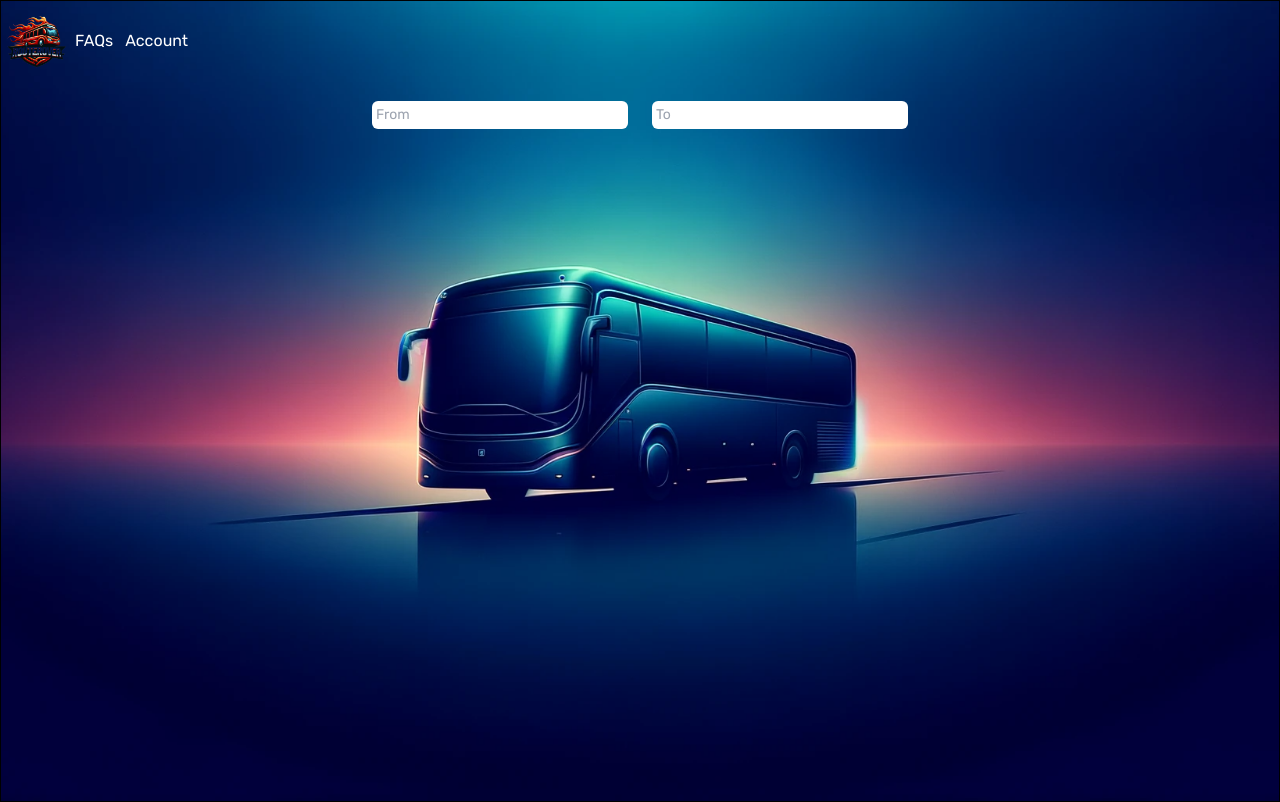
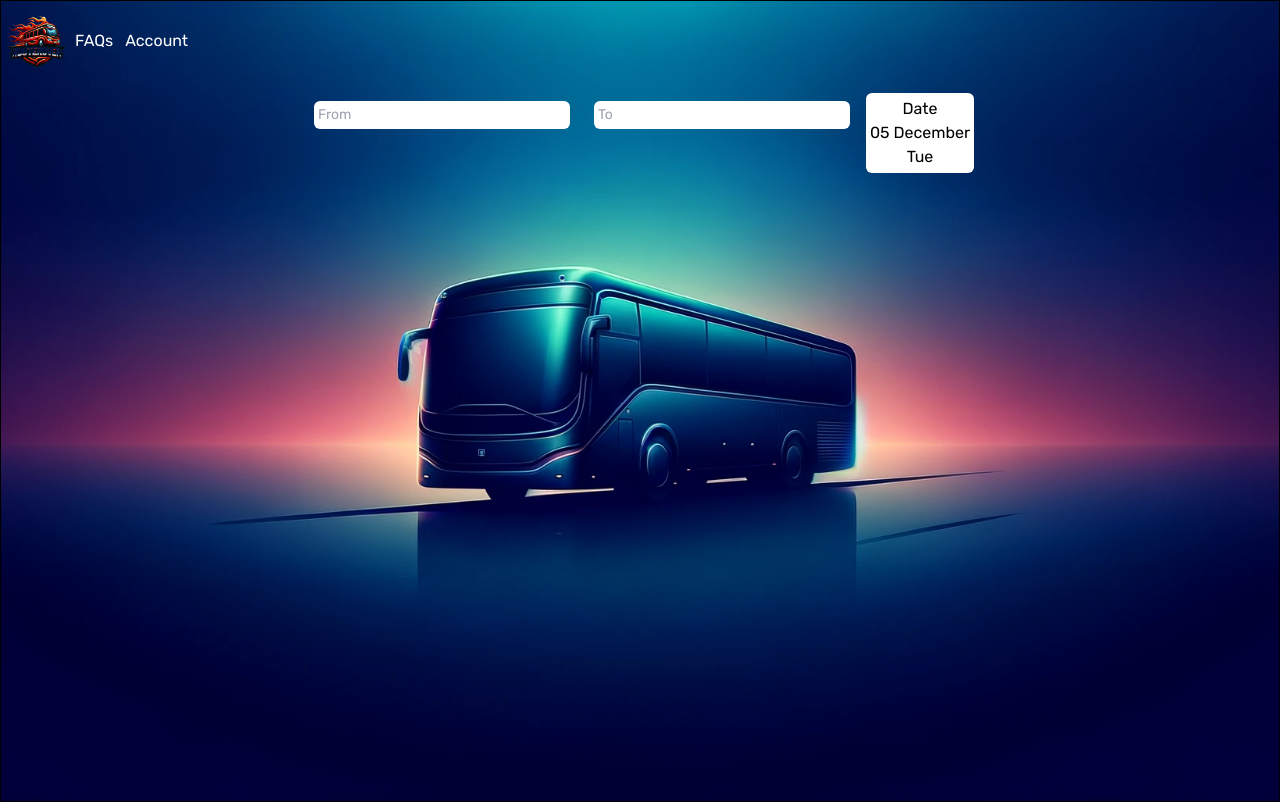
Before and after one commit to VinayKale1998/bus-reserve, a React (Vite) app in the folder FrontEnd/: page / in a window 1280 px wide. Built offline with nearby package versions, Linux system fonts and the light colour scheme; a web font is replaced by a local one.

Commit message:
Date picker added

```diff
--- a/FrontEnd/package.json
+++ b/FrontEnd/package.json
@@ -12,14 +12,20 @@
   "dependencies": {
     "@reduxjs/toolkit": "^2.0.1",
     "@types/google.maps": "^3.54.10",
+    "@types/moment": "^2.13.0",
+    "@types/react-datepicker": "^4.19.3",
+    "@types/react-icons": "^3.0.0",
     "@types/react-router-dom": "^5.3.3",
     "autoprefixer": "^10.4.16",
     "axios": "^1.6.2",
     "loadash": "^1.0.0",
     "lodash": "^4.17.21",
+    "moment": "^2.29.4",
     "postcss": "^8.4.32",
     "react": "^18.2.0",
+    "react-datepicker": "^4.24.0",
     "react-dom": "^18.2.0",
+    "react-icons": "^4.12.0",
     "react-redux": "^9.0.2",
     "react-router-dom": "^6.20.1",
     "redux-thunk": "^3.1.0",
--- /dev/null
+++ b/FrontEnd/src/components/LandBodyComps/DatePicker.tsx
@@ -0,0 +1,48 @@
+import React, { useEffect, useState } from "react";
+import ReactDatePicker from "react-datepicker";
+import "react-datepicker/dist/react-datepicker.css";
+import { type FC } from "react";
+import moment from "moment";
+
+const DatePicker: FC = () => {
+  const [selectedDate, setSelectedDate] = useState<Date | null>(new Date());
+  const [fromattedDate, formatDate] = useState("");
+  const [formattedDay, formatDay] = useState("");
+  const [isOpen, setIsOpen] = useState(false);
+
+  useEffect(() => {
+    formatDate(() => moment(selectedDate).format("DD MMMM"));
+    formatDay(() => moment(selectedDate).format("ddd"));
+  }, [selectedDate]);
+  return (
+    <>
+      <button
+        onClick={() => setIsOpen(!isOpen)}
+        className={`${
+          isOpen && "hidden"
+        } bg-white  rounded-md m-1 p-1 relative flex flex-col items-center cursor-default`}
+      >
+        <span>Date</span>
+        <span>{fromattedDate}</span>
+        <span>{formattedDay}</span>
+      </button>
+      {isOpen && (
+        <ReactDatePicker
+          className=""
+          selected={selectedDate}
+          minDate={new Date()}
+          dateFormat={"yyyy-MM-dd"}
+          onChange={(date: Date | null) => {
+            setSelectedDate(date);
+            console.log(moment(date).format("YYYY-MM-DD-dd"));
+            setIsOpen(false);
+          }}
+          onClickOutside={() => setIsOpen(false)}
+          inline
+        />
+      )}
+    </>
+  );
+};
+
+export default DatePicker;
--- a/FrontEnd/src/components/LandBodyComps/FromAutoSuggestionField.tsx
+++ b/FrontEnd/src/components/LandBodyComps/FromAutoSuggestionField.tsx
@@ -19,6 +19,7 @@ const FromAutoSuggestion = function InputRef({
         onChange={inputHandler}
         placeholder={placeholder}
         className={className}
+        autoComplete="off"
       />
     </div>
   );
--- a/FrontEnd/src/components/LandBodyComps/FromSuggestionList.tsx
+++ b/FrontEnd/src/components/LandBodyComps/FromSuggestionList.tsx
@@ -4,6 +4,7 @@ import { AppDispatch, type RootState } from "../../store/store";
 import { FC } from "react";
 import { IPlaceSuggestion } from "../../types/mainComps/IplaceSuggestion";
 import { SuggestionSelectionSliceActions } from "../../store/slices/SuggestionSelectionSlice";
+import { FaCity } from "react-icons/fa";
 
 type ISuggestions = {
   className: string;
@@ -41,11 +42,14 @@ const FromSuggestionList: FC<ISuggestions> = ({ className }: ISuggestions) => {
           <ul className="flex flex-col w-[20vw] text-xs bg-white rounded-md m-1 p-1">
             {selectionState.fromSuggestions.map((item: IPlaceSuggestion) => (
               <li
-                className="m-1 p-1 cursor-pointer hover:bg-slate-300 rounded-md"
+                className="m-1 p-1 cursor-pointer hover:bg-slate-300 rounded-md flex items-center"
                 key={item.place_id}
                 data-item-data={JSON.stringify(item)}
                 onClick={selectHandler}
               >
+                <span className="m-1 p-1">
+                  <FaCity></FaCity>
+                </span>
                 {item.description}
               </li>
             ))}
--- a/FrontEnd/src/components/LandBodyComps/ToAutoSuggestionField.tsx
+++ b/FrontEnd/src/components/LandBodyComps/ToAutoSuggestionField.tsx
@@ -19,6 +19,7 @@ const ToAutoSuggestion = function InputRef({
         onChange={inputHandler}
         placeholder={placeholder}
         className={className}
+        autoComplete="off"
       />
     </div>
   );
--- a/FrontEnd/src/components/LandBodyComps/ToSuggestionList.tsx
+++ b/FrontEnd/src/components/LandBodyComps/ToSuggestionList.tsx
@@ -4,6 +4,7 @@ import { AppDispatch, type RootState } from "../../store/store";
 import { FC } from "react";
 import { IPlaceSuggestion } from "../../types/mainComps/IplaceSuggestion";
 import { SuggestionSelectionSliceActions } from "../../store/slices/SuggestionSelectionSlice";
+import { FaCity } from "react-icons/fa";
 
 type ISuggestions = {
   className: string;
@@ -46,6 +47,9 @@ const ToSuggestionList: FC<ISuggestions> = ({ className }: ISuggestions) => {
                 data-item-data={JSON.stringify(item)}
                 onClick={selectHandler}
               >
+                <span>
+                  <FaCity></FaCity>
+                </span>
                 {item.description}
               </li>
             ))}
--- a/FrontEnd/src/index.css
+++ b/FrontEnd/src/index.css
@@ -19,3 +19,6 @@
   background-repeat: no-repeat;
   background-position: center center;
 }
+span {
+  user-select: none;
+}
--- a/FrontEnd/src/sections/LandingPageSections/Body.tsx
+++ b/FrontEnd/src/sections/LandingPageSections/Body.tsx
@@ -2,17 +2,9 @@ import FromSuggestionList from "../../components/LandBodyComps/FromSuggestionLis
 import ToSuggestionList from "../../components/LandBodyComps/ToSuggestionList";
 import FromAutoSuggestionField from "../../components/LandBodyComps/FromAutoSuggestionField";
 import ToAutoSuggestionField from "../../components/LandBodyComps/ToAutoSuggestionField";
-import { useSelector } from "react-redux";
-import { RootState } from "../../store/store";
+import DatePicker from "../../components/LandBodyComps/DatePicker";
 
 const Body = () => {
-  const fromDescription = useSelector((state: RootState) => {
-    return state.SuggestionSelectionSlice.fromPlaceId;
-  });
-  const toDescription = useSelector((state: RootState) => {
-    return state.SuggestionSelectionSlice.toPlaceId;
-  });
-
   return (
     <section className=" m-1 p-1 flex  items-start justify-center  overflow-hidden">
       <div>
@@ -36,18 +28,7 @@ const Body = () => {
         ></ToAutoSuggestionField>
         <ToSuggestionList className=""></ToSuggestionList>
       </div>
-      {fromDescription && (
-        <h1 className="bg-white rounded-md m-1 p-1">
-          <span>From:</span>
-          {fromDescription}
-        </h1>
-      )}
-      {toDescription && (
-        <h1 className="bg-white rounded-md m-1 p-1">
-          <span>To:</span>
-          {toDescription}
-        </h1>
-      )}
+      <DatePicker />
     </section>
   );
 };
```
Also changed, not shown: 1 other file (tests, documents, lock files or other folders).
